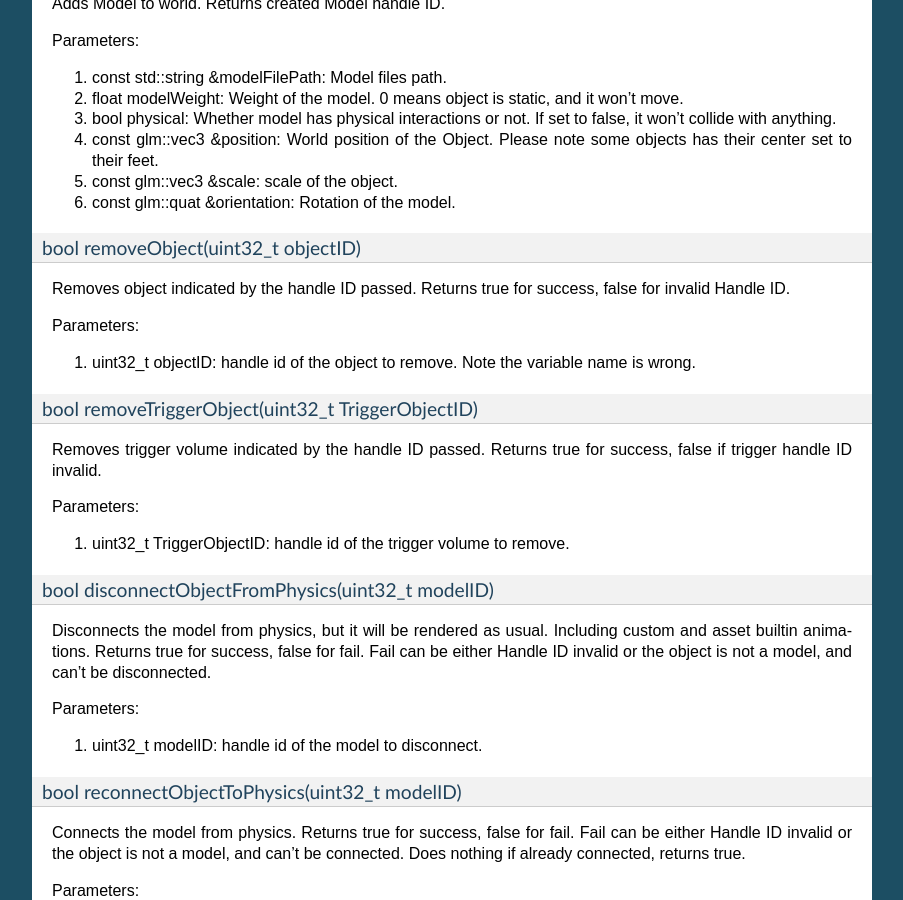
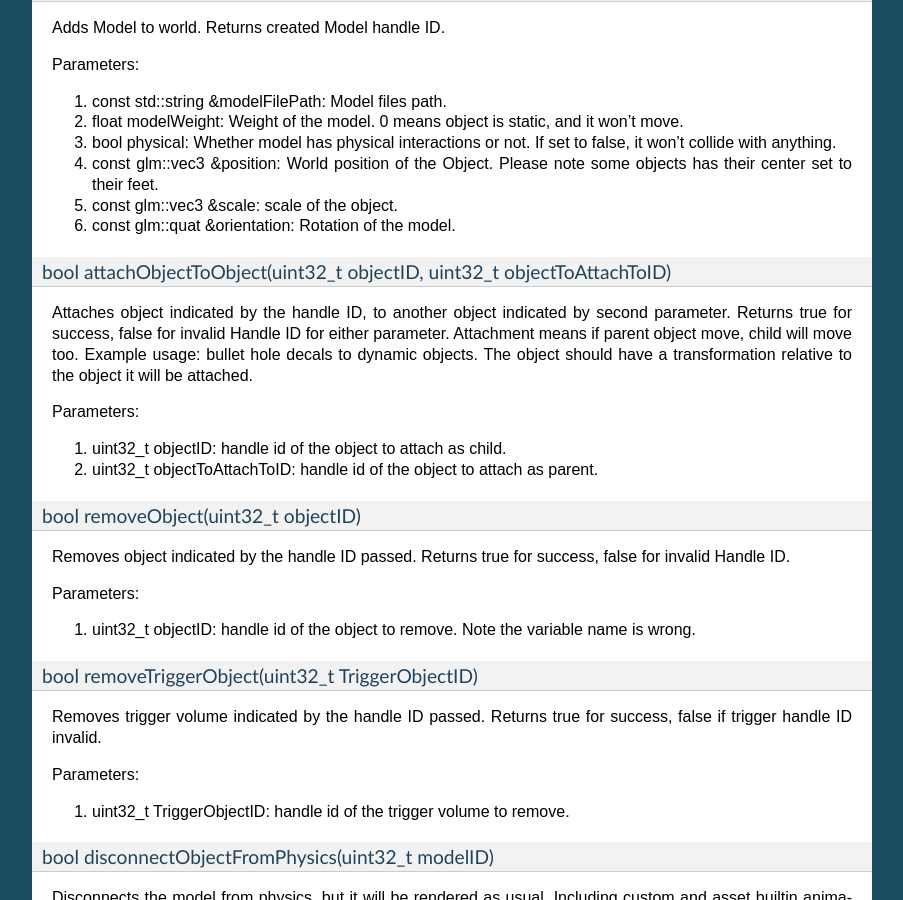
Before and after one commit to enginmanap/limonEngine-docs, a Sphinx documentation site: the page built from docs/APIUsage.rst, in a window 1280 px wide and 900 px high, scrolled down 3864 px. Shown: the whole window, without its empty margins (198-1101 px from the left). Built offline with Sphinx 7.4.7, drawn with Linux system fonts in a browser that asks for light colours; pages that are not in the unit, such as notebooks, are missing from menus; some of the changed text lies outside the part shown.

Commit message:
Add attachObjectToObject API method

```diff
--- a/docs/APIUsage.rst
+++ b/docs/APIUsage.rst
@@ -98,6 +98,8 @@ ___________
 |uint32_t                       |:ref:`removeGuiElement(uint32_t guiElementID)<LimonAPI-removeGuiElement>`                                                                                                                                          |
 +-------------------------------+-------------------------------------------------------------------------------------------------------------------------------------------------------------------------------------------------------------------+
 |uint32_t                       |:ref:`addObject(const std::string &modelFilePath, float modelWeight, bool physical, const glm::vec3 &position, const glm::vec3 &scale, const glm::quat &orientation)<LimonAPI-addObject>`                          |
++-------------------------------+-------------------------------------------------------------------------------------------------------------------------------------------------------------------------------------------------------------------+
+|bool                           |:ref:`attachObjectToObject(uint32_t objectID, uint32_t objectToAttachToID)<LimonAPI-attachObjectToObject>`                                                                                                         |
 +-------------------------------+-------------------------------------------------------------------------------------------------------------------------------------------------------------------------------------------------------------------+
 |bool                           |:ref:`removeObject(uint32_t objectID)<LimonAPI-removeObject>`                                                                                                                                                      |
 +-------------------------------+-------------------------------------------------------------------------------------------------------------------------------------------------------------------------------------------------------------------+
@@ -212,6 +214,19 @@ Parameters:
 #. const glm::vec3 &position: World position of the Object. Please note some objects has their center set to their feet.
 #. const glm::vec3 &scale: scale of the object.
 #. const glm::quat &orientation: Rotation of the model.
+
+
+.. _LimonAPI-attachObjectToObject:
+
+bool attachObjectToObject(uint32_t objectID, uint32_t objectToAttachToID)
+====================================
+
+Attaches object indicated by the handle ID, to another object indicated by second parameter. Returns true for success, false for invalid Handle ID for either parameter. Attachment means if parent object move, child will move too. Example usage: bullet hole decals to dynamic objects. The object should have a transformation relative to the object it will be attached.
+
+Parameters:
+
+#. uint32_t objectID: handle id of the object to attach as child.
+#. uint32_t objectToAttachToID: handle id of the object to attach as parent.
 
 .. _LimonAPI-removeObject:
 
```
